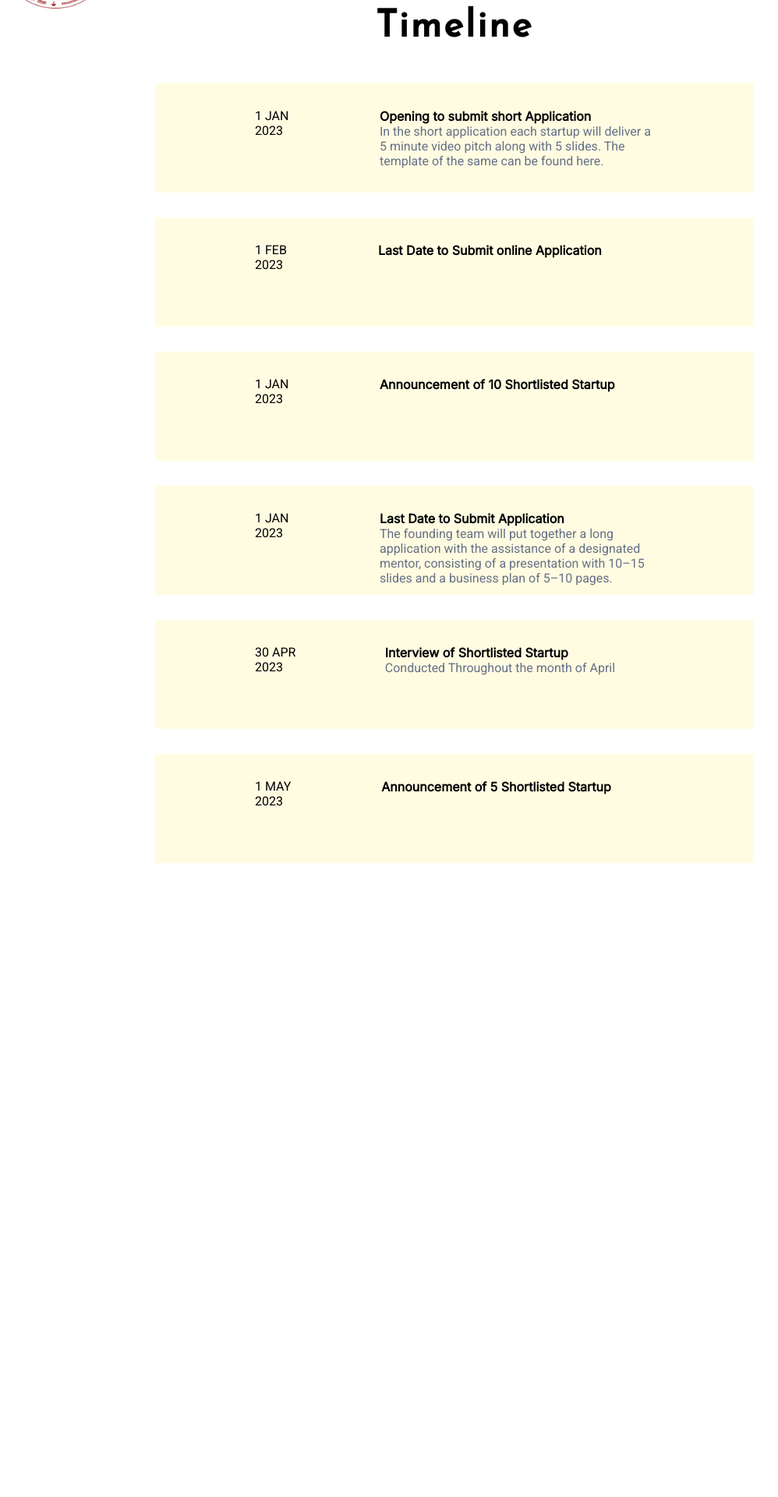
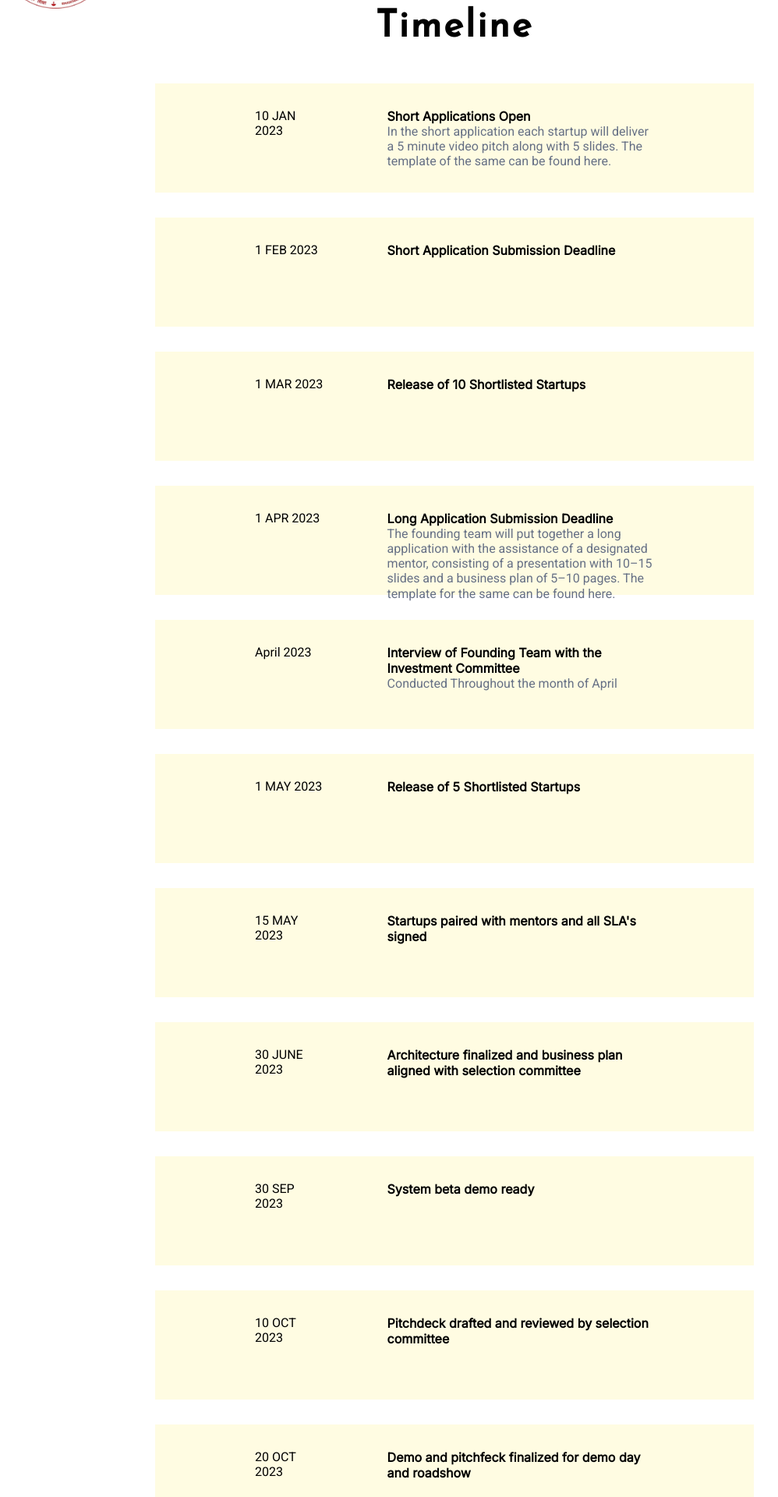
Before and after one commit to bhav-khurana/IIT-BHU-SeedFund, a React (Create React App) app: page /timeline in a window 1280 px wide. Shown: the part 120-2040 px from the top of the page at 78% size, without its empty margins (57-1055 px from the left). Before the commit the page ends 1259 px from the top, so only its background shows below. Built offline with nearby package versions, Linux system fonts and the light colour scheme; a web font is replaced by a local one.

Commit message:
Minor Changes

```diff
--- a/src/Component/Mentors.js
+++ b/src/Component/Mentors.js
@@ -9,7 +9,7 @@ const Mentors = ()=>{
         <Navbar />
         <div className="heading">Mentors</div>
         <div className="backk">
-            <div className="mentors">
+            {/* <div className="mentors">
                 <Mentor name={"Lorem Ipsum"} founder={"Founder at XX"} industry={"Industry: Education"} />
                 <Mentor name={"Lorem Ipsum"} founder={"Founder at XX"} industry={"Industry: Education"} />
                 <Mentor name={"Lorem Ipsum"} founder={"Founder at XX"} industry={"Industry: Education"} />
@@ -26,6 +26,9 @@ const Mentors = ()=>{
                 <Mentor name={"Lorem Ipsum"} founder={"Founder at XX"} industry={"Industry: Education"} />
                 <Mentor name={"Lorem Ipsum"} founder={"Founder at XX"} industry={"Industry: Education"} />
                 <Mentor name={"Lorem Ipsum"} founder={"Founder at XX"} industry={"Industry: Education"} />
+            </div> */}
+            <div className="text">
+                The seed fund has mentors from diverse fields and who are industry stalwarts. The list of mentors will be updated soon.
             </div>
         </div>
         </>
--- a/src/Component/Timeline.js
+++ b/src/Component/Timeline.js
@@ -9,12 +9,18 @@ const Timeline = ()=>{
         <>
         <Navbar />
         <div className="heading">Timeline</div>
-        <Step date={"1 JAN 2023"} title={"Opening to submit short Application"} subtitle={"In the short application each startup will deliver a 5 minute video pitch along with 5 slides. The template of the same can be found here."} />
-        <Step date={"1 FEB 2023"} title={"Last Date to Submit online Application"} subtitle={""} />
-        <Step date={"1 JAN 2023"} title={"Announcement of 10 Shortlisted Startup"} subtitle={""} />
-        <Step date={"1 JAN 2023"} title={"Last Date to Submit Application"} subtitle={"The founding team will put together a long application with the assistance of a designated mentor, consisting of a presentation with 10–15 slides and a business plan of 5–10 pages."} />
-        <Step date={"30 APR 2023"} title={"Interview of Shortlisted Startup"} subtitle={"Conducted Throughout the month of April"} />
-        <Step date={"1 MAY 2023"} title={"Announcement of 5 Shortlisted Startup"} subtitle={""} />
+        <Step date={"10 JAN 2023"} title={"Short Applications Open"} subtitle={"In the short application each startup will deliver a 5 minute video pitch along with 5 slides. The template of the same can be found here."} />
+        <Step date={"1 FEB 2023"} title={"Short Application Submission Deadline"} subtitle={""} />
+        <Step date={"1 MAR 2023"} title={"Release of 10 Shortlisted Startups"} subtitle={""} />
+        <Step date={"1 APR 2023"} title={"Long Application Submission Deadline"} subtitle={"The founding team will put together a long application with the assistance of a designated mentor, consisting of a presentation with 10–15 slides and a business plan of 5–10 pages. The template for the same can be found here."} />
+        <Step date={"April 2023"} title={"Interview of Founding Team with the Investment Committee"} subtitle={"Conducted Throughout the month of April"} />
+        <Step date={"1 MAY 2023"} title={"Release of 5 Shortlisted Startups"} subtitle={""} />
+        <Step date={"15 MAY 2023"} title={"Startups paired with mentors and all SLA's signed"} subtitle={""} />
+        <Step date={"30 JUNE 2023"} title={"Architecture finalized and business plan aligned with selection committee"} subtitle={""} />
+        <Step date={"30 SEP 2023"} title={"System beta demo ready"} subtitle={""} />
+        <Step date={"10 OCT 2023"} title={"Pitchdeck drafted and reviewed by selection committee"} subtitle={""} />
+        <Step date={"20 OCT 2023"} title={"Demo and pitchfeck finalized for demo day and roadshow"} subtitle={""} />
+        <Step date={"30 OCT 2023"} title={"End of program with Roadshow in IIT BHU and Mumbai/Bengaluru"} subtitle={""} />
         </>
     )
 }
--- a/src/Css/Home.css
+++ b/src/Css/Home.css
@@ -43,6 +43,7 @@ header {
     display: flex;
     /* margin: 9em auto; */
     margin-bottom: 0;
+    margin-top: 4em;
     background: url("../Images/back.png");
     background-repeat: no-repeat;
     /* background-size: ; */
@@ -69,7 +70,7 @@ header {
     font-family: 'Josefin Sans', sans-serif;
     font-weight: 700;
     letter-spacing: 4px;
-    margin: 1em 3em;
+    margin: 1em 2em;
     font-size: 3rem;
     position: relative;
 }
--- a/src/Css/Mentors.css
+++ b/src/Css/Mentors.css
@@ -12,6 +12,11 @@
     justify-content: center;
     margin-top: 2em;
 }
+
+.text {
+    font-family: 'Roboto', sans-serif;
+}
+
 @media (max-width:480px) {
     .mentors{
         flex-direction: column;
--- a/src/Css/Navstyle.css
+++ b/src/Css/Navstyle.css
@@ -4,7 +4,7 @@
     width: 100vw;
     /* background: red; */
     justify-content: space-between;
-    padding: 0% 5%;
+    padding: 0% 5vw;
 }
 .logoContainer{
     width: 20%;
--- a/src/Css/Step.css
+++ b/src/Css/Step.css
@@ -7,6 +7,7 @@
 }
 
 .date {
+    width: 15%;
     margin: 2em 2em 2em 8em;
     /* background-color: orange; */
     font-family: 'Roboto', sans-serif;
@@ -14,7 +15,7 @@
 
 .desc {
     /* background-color: blue; */
-    width: 50%;
+    width: 60%;
     margin-right: 8em;
     margin-left: 2em;
 }
--- a/src/index.css
+++ /dev/null
@@ -1,13 +0,0 @@
-body {
-  margin: 0;
-  font-family: -apple-system, BlinkMacSystemFont, 'Segoe UI', 'Roboto', 'Oxygen',
-    'Ubuntu', 'Cantarell', 'Fira Sans', 'Droid Sans', 'Helvetica Neue',
-    sans-serif;
-  -webkit-font-smoothing: antialiased;
-  -moz-osx-font-smoothing: grayscale;
-}
-
-code {
-  font-family: source-code-pro, Menlo, Monaco, Consolas, 'Courier New',
-    monospace;
-}
```
Also changed, not shown: src/App.css (+11 -0 lines).
